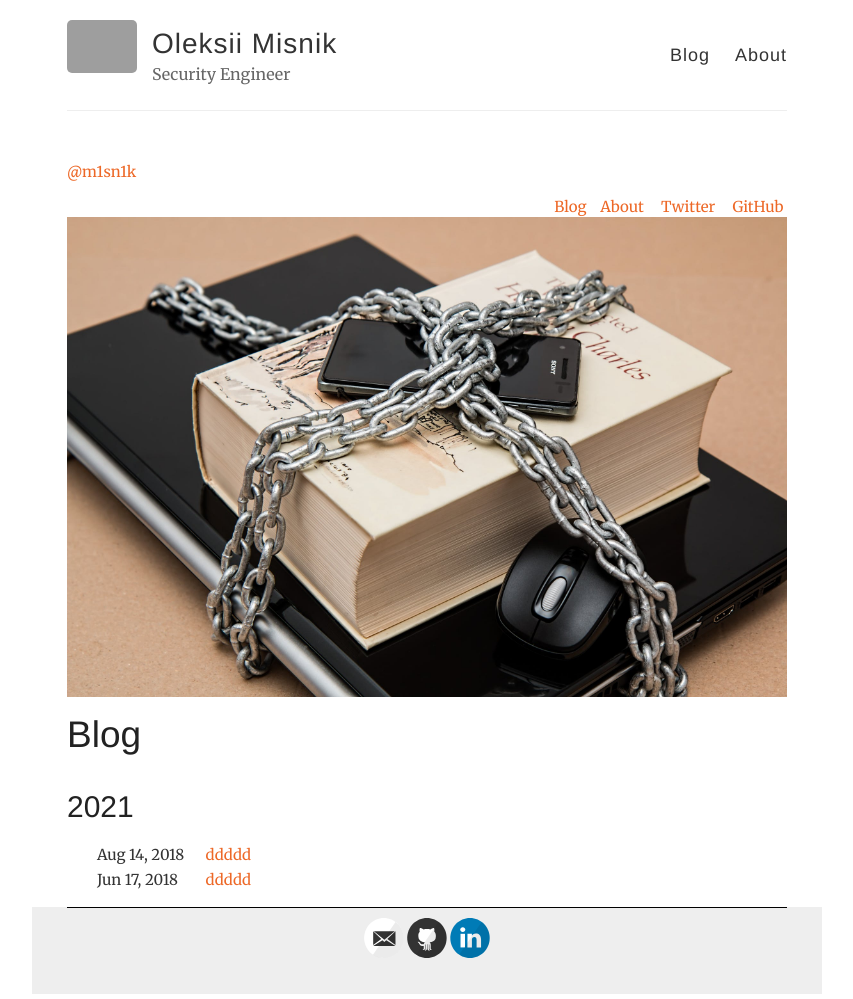
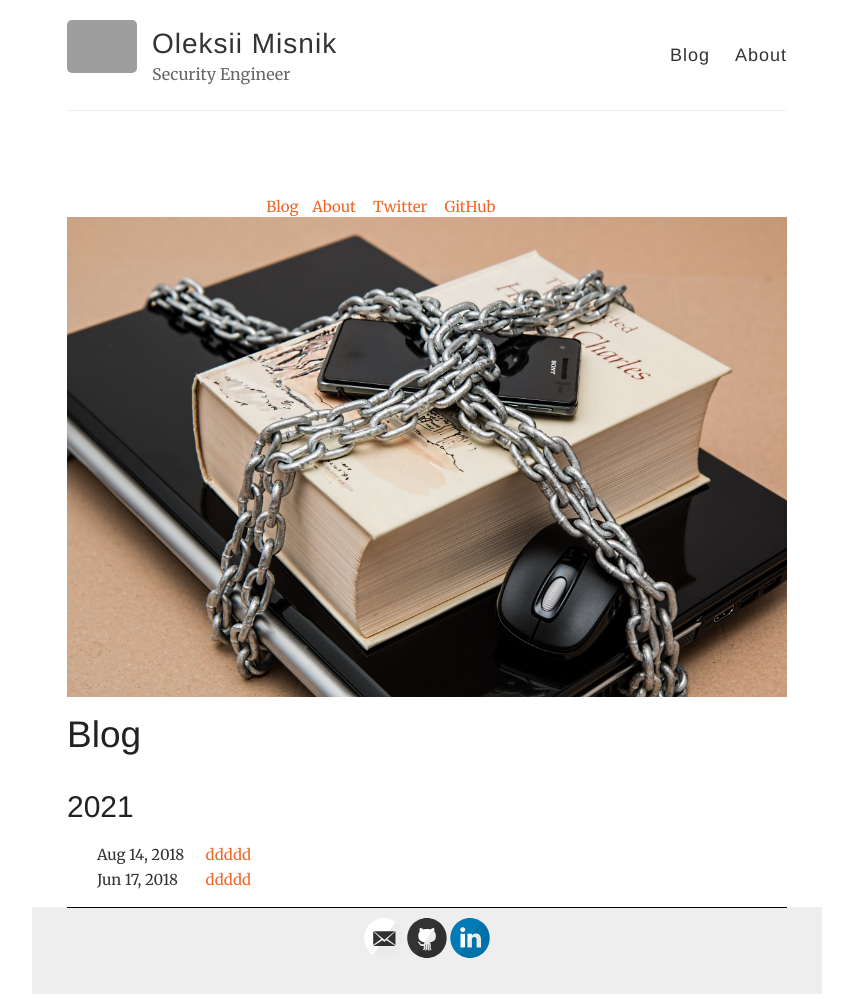
Before and after one commit to m1sn1k/m1sn1k.github.io, a Jekyll site: the page built from index.html, in a window 1280 px wide. Shown: the whole page, without its empty margins (213-1066 px from the left). Built offline with Jekyll 4.4.1, drawn with Linux system fonts in a browser that asks for light colours; grey boxes are pictures that could not be loaded.

```diff
--- a/index.html
+++ b/index.html
@@ -20,9 +20,7 @@ layout: default
 <body>
 	<header>
 		<div id="top">
-			<div id="blog-title">
-				<h></h><a href="https://m1sn1k.github.io/">@m1sn1k</a></h>
-			</div>
+
 			<div id="blog-menu">
 				<a href="https://m1sn1k.github.io/">Blog</a>
 
@@ -59,8 +57,6 @@ layout: default
 
 	</content>
 
-
-
 	<button onclick="topFunction()" id="scroll-btn" title="Go to top">▲</button>
 
 	<script src="https://m1sn1k.github.io/scripts.js"></script>
```
Also changed, not shown: about.md (+1 -1 lines).
